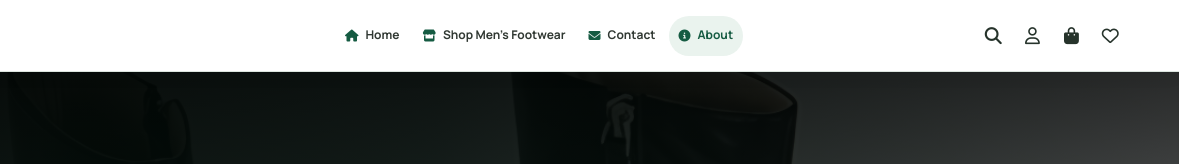
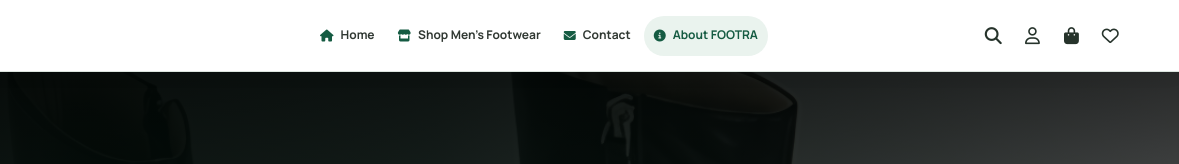
Before and after one commit to muhsin-ics/footra, a plain HTML site: page about.html in a window 1280 px wide. Shown: the top 164 px of the page, 101-1280 px from the left. Drawn offline with Linux system fonts and the light colour scheme.

Commit message:
Update about.html

```diff
--- a/about.html
+++ b/about.html
@@ -1160,7 +1160,7 @@ button {
     <a aria-current="page" class="nav-link active" href="about.html">
      <i class="fa-solid fa-circle-info">
      </i>
-     About
+     About FOOTRA
     </a>
    </nav>
    <div class="nav-right">
```
